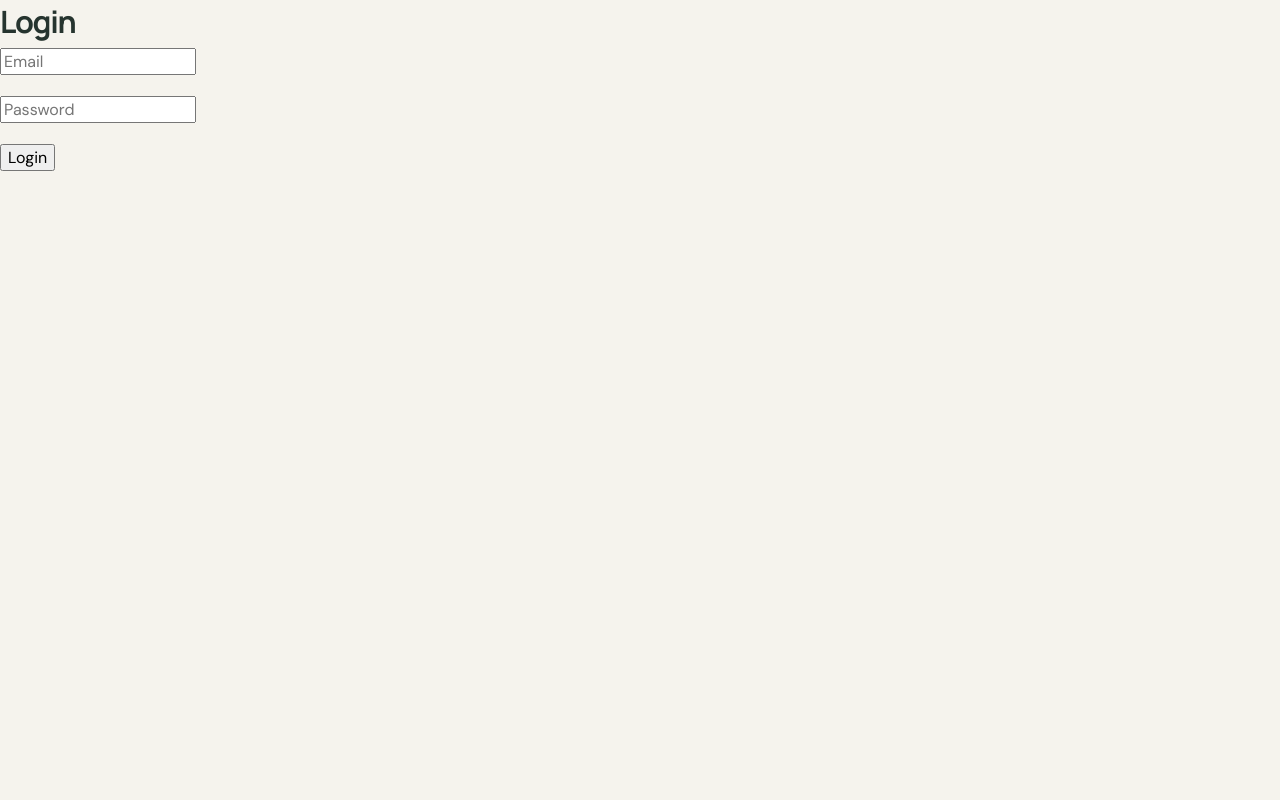
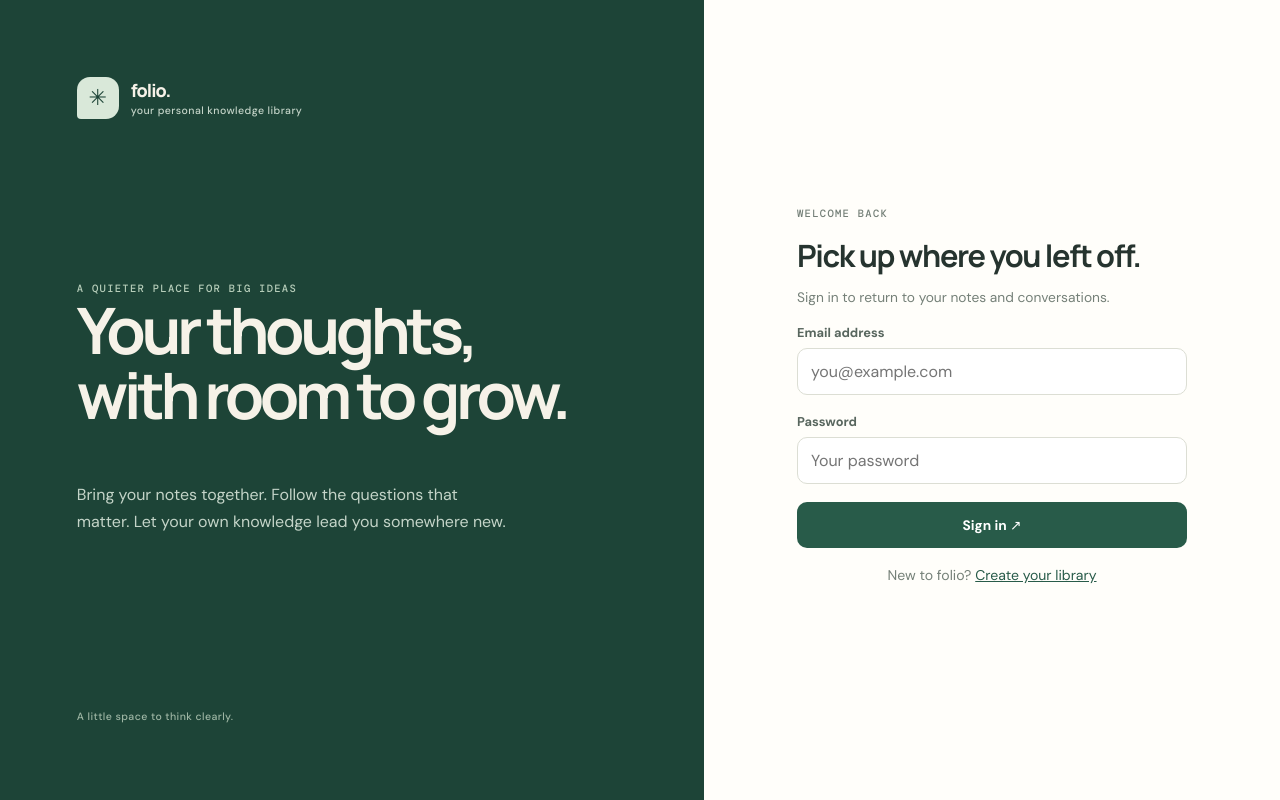
Before and after one commit to Pranathi-Gumudala/pka, a React (Vite) app in the folder pka-frontend/: page / in a window 1280 px wide. Built offline with nearby package versions, Linux system fonts and the light colour scheme.

Commit message:
Redesign login page

```diff
--- a/pka-frontend/src/pages/Login.jsx
+++ b/pka-frontend/src/pages/Login.jsx
@@ -1,73 +1,32 @@
 import { useState } from "react";
-import { useNavigate } from "react-router-dom";
+import { Link, useNavigate } from "react-router-dom";
 import { loginUser } from "../services/authService";
 
-function Login() {
+export default function Login() {
   const navigate = useNavigate();
-
-  const [formData, setFormData] = useState({
-    email: "",
-    password: "",
-  });
-
-  const handleChange = (e) => {
-    setFormData({
-      ...formData,
-      [e.target.name]: e.target.value,
-    });
+  const [formData, setFormData] = useState({ email: "", password: "" });
+  const [error, setError] = useState("");
+  const [busy, setBusy] = useState(false);
+  const handleChange = (event) => setFormData({ ...formData, [event.target.name]: event.target.value });
+  const handleSubmit = async (event) => {
+    event.preventDefault(); setError(""); setBusy(true);
+    try { const response = await loginUser(formData); localStorage.setItem("token", response.token); navigate("/dashboard"); }
+    catch (err) { setError(err.response?.data?.message || "We couldn't sign you in. Check your email and password."); }
+    finally { setBusy(false); }
   };
-
-  const handleSubmit = async (e) => {
-    e.preventDefault();
-
-    try {
-      const response = await loginUser(formData);
-
-      // Save JWT token
-      localStorage.setItem("token", response.token);
-
-      alert("Login successful!");
-
-      // Redirect to dashboard
-      navigate("/dashboard");
-    } catch (error) {
-      alert(error.response?.data?.message || "Invalid email or password");
-    }
-  };
-
-  return (
-    <div>
-      <h2>Login</h2>
-
-      <form onSubmit={handleSubmit}>
-        <input
-          type="email"
-          name="email"
-          placeholder="Email"
-          value={formData.email}
-          onChange={handleChange}
-          required
-        />
-
-        <br /><br />
-
-        <input
-          type="password"
-          name="password"
-          placeholder="Password"
-          value={formData.password}
-          onChange={handleChange}
-          required
-        />
-
-        <br /><br />
-
-        <button type="submit">
-          Login
-        </button>
-      </form>
-    </div>
-  );
+  return <main className="auth-page">
+    <section className="auth-story">
+      <div className="brand-lockup"><div className="brand-mark" style={{ background: "#d9e8d9", color: "#1d4437" }}>✳</div><div><div className="brand-name" style={{ color: "#f6f2e8" }}>folio.</div><div className="brand-caption" style={{ color: "#c4d4c8" }}>your personal knowledge library</div></div></div>
+      <div><span className="eyebrow" style={{ color: "#b6cdb9" }}>A QUIETER PLACE FOR BIG IDEAS</span><h1>Your thoughts,<br />with room to grow.</h1><p>Bring your notes together. Follow the questions that matter. Let your own knowledge lead you somewhere new.</p></div>
+      <span className="brand-caption" style={{ color: "#9eb6a4" }}>A little space to think clearly.</span>
+    </section>
+    <section className="auth-form-wrap"><form className="auth-form" onSubmit={handleSubmit}>
+      <span className="eyebrow">WELCOME BACK</span><h2>Pick up where you left off.</h2><p className="muted-copy">Sign in to return to your notes and conversations.</p>
+      <div className="field"><label htmlFor="email">Email address</label><input id="email" type="email" name="email" autoComplete="email" placeholder="you@example.com" value={formData.email} onChange={handleChange} required /></div>
+      <div className="field"><label htmlFor="password">Password</label><input id="password" type="password" name="password" autoComplete="current-password" placeholder="Your password" value={formData.password} onChange={handleChange} required /></div>
+      {error && <p className="notice notice-error" role="alert">{error}</p>}
+      <button className="button button-primary" type="submit" disabled={busy}>{busy ? "Signing in…" : "Sign in ↗"}</button>
+      <p className="auth-foot">New to folio? <Link to="/register">Create your library</Link></p>
+    </form></section>
+  </main>;
 }
-
-export default Login;
```
